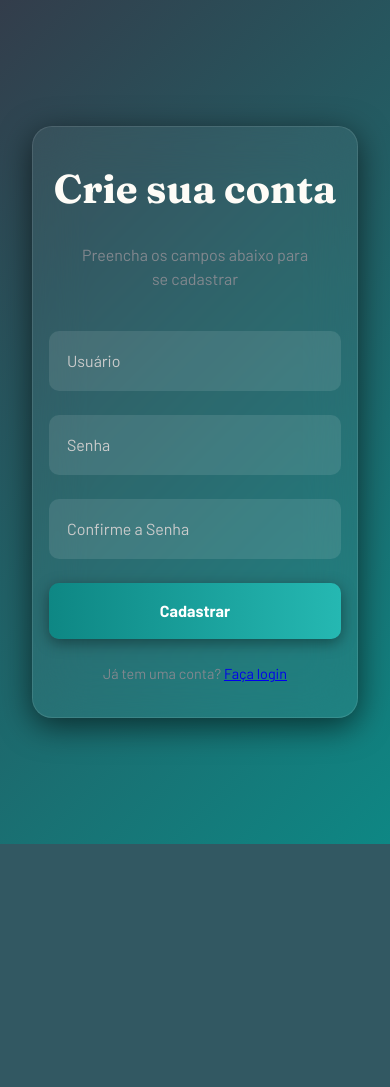
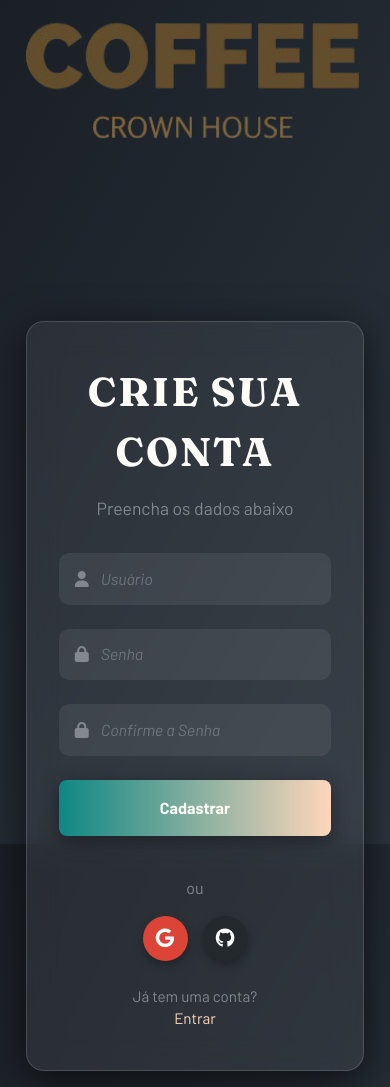
Before and after one commit to viniciusshenri96/-REFACTORATION--Coffeeroasters-subscription-site-, a Django app: page /cadastro/ in a window 390 px wide; the page is wider, and only the part inside the window is pictured. Before the commit the page ends 844 px from the top of that part, so only its background shows below. Run offline with Django 5.2, Linux system fonts and the light colour scheme.

Commit message:
feat: Refatoração das páginas de login e registro com melhoria na UI/UX
Este commit refatora as páginas de login e registro para aprimorar a interface e a experiência do usuário. As mudanças incluem:

Estilização atualizada para os formulários de login e registro usando CSS, melhorando o apelo visual e a responsividade.

Adição de ícones do Font Awesome nos campos de entrada para melhor orientação do usuário.

Implementação de opções de login social (Google, GitHub) para autenticação mais rápida.

Melhoria no layout e estrutura dos templates HTML para melhor legibilidade e manutenção.

Adição de um logo na página de registro.

Limpeza geral do código e melhorias nos comentários em views.py.

```diff
--- a/coffe_app/core/static/css/pages/login/cadastro.css
+++ b/coffe_app/core/static/css/pages/login/cadastro.css
@@ -1,4 +1,7 @@
-/* VARIABLES */
+@import url("https://fonts.googleapis.com/css2?family=Fraunces:ital,opsz,wght@0,9..144,100..900;1,9..144,100..900&display=swap");
+@import url("https://fonts.googleapis.com/css2?family=Barlow:ital,wght@0,100;0,200;0,300;0,400;0,500;0,600;0,700;0,800;0,900;1,100;1,200;1,300;1,400;1,500;1,600;1,700;1,800;1,900&family=Fraunces:ital,opsz,wght@0,9..144,100..900;1,9..144,100..900&display=swap");
+
+/* COLORS */
 :root {
   --color-darkCyan: #0e8784;
   --color-darkGreyBlue: #333d4b;
@@ -6,140 +9,228 @@
   --color-lightCream: #fefcf7;
   --color-grey: #83888f;
 
-  /* COLORS TEXT */
+  /* TEXT */
   --color-primary-text: #fefcf7;
   --color-second-text: #333d4b;
   --color-third-text: #83888f;
 
-  /* BACKGROUND COLOR */
-  --color-bg-primary: #fefcf7;
-  --color-bg-second: #2c343e;
+  --color-bg-register: #1a1f25;
 }
 
+/* RESET BASE */
 body {
-  background: linear-gradient(
-    135deg,
-    var(--color-darkGreyBlue),
-    var(--color-darkCyan)
-  );
+  background: linear-gradient(120deg, #1a1f25, #2c343e);
   font-family: "Barlow", sans-serif;
+  display: flex;
+  align-items: center;
+  justify-content: center;
+  height: 100vh;
+  margin: 0;
+  color: var(--color-primary-text);
+  overflow: hidden;
+}
+
+/* WRAPPER */
+.register-wrapper {
   display: flex;
   justify-content: center;
   align-items: center;
-  height: 100vh;
-  overflow: hidden;
+  width: 90%;
+  max-width: 1000px;
   animation: fadeIn 1s ease;
 }
 
-.cadastro-wrapper {
+/* LOGO */
+.logo-container {
+  flex: 1;
+  display: flex;
+  justify-content: center;
+  align-items: center;
+  padding: 1rem;
+}
+
+.logo {
+  max-width: 500px;
+  transition: transform 0.3s ease;
+}
+
+.logo:hover {
+  transform: scale(1.05);
+}
+
+/* CARD */
+.register-card {
+  background: rgba(255, 255, 255, 0.06);
+  backdrop-filter: blur(16px);
+  border: 1px solid rgba(255, 255, 255, 0.15);
+  border-radius: 18px;
+  padding: 2.5rem 2rem;
+  box-shadow: 0 10px 40px rgba(0, 0, 0, 0.6);
   width: 100%;
   max-width: 400px;
-  padding: 2rem;
 }
 
-.cadastro-card {
-  background: rgba(255, 255, 255, 0.05);
-  backdrop-filter: blur(25px);
-  border: 1px solid rgba(255, 255, 255, 0.1);
-  border-radius: 20px;
-  padding: 3rem 2rem;
-  box-shadow: 0 8px 32px rgba(0, 0, 0, 0.6);
-  display: flex;
-  flex-direction: column;
-  gap: 1.5rem;
-  animation: slideIn 0.8s ease forwards;
+/* TÍTULO */
+.register-card h1 {
+  font-family: "Fraunces", serif;
+  font-size: 2.5rem;
+  text-align: center;
+  color: var(--color-lightCream);
+  margin-bottom: 0.8rem;
+  text-transform: uppercase;
+  letter-spacing: 2px;
 }
 
-.cadastro-card h1 {
-  font-family: "Fraunces", serif;
-  font-size: 2.5rem;
-  color: var(--color-primary-text);
+.register-card .subtitle {
   text-align: center;
+  font-size: 1.1rem;
+  color: var(--color-third-text);
+  margin-bottom: 2rem;
 }
 
-.cadastro-card .subtitle {
-  color: var(--color-third-text);
-  text-align: center;
-  font-size: 1rem;
-  margin-bottom: 1rem;
+/* INPUTS */
+.input-container {
+  display: flex;
+  align-items: center;
+  background: rgba(255, 255, 255, 0.07);
+  border-radius: 10px;
+  padding: 0.8rem 1rem;
+  margin-bottom: 1.5rem;
+  transition: 0.3s ease;
 }
 
-.cadastro-card input {
-  padding: 1rem;
-  border-radius: 10px;
-  border: 2px solid transparent;
-  background-color: rgba(255, 255, 255, 0.1);
-  color: #fff;
-  font-size: 1rem;
-  transition: all 0.3s ease;
+.input-container i {
+  color: var(--color-third-text);
+  margin-right: 10px;
 }
 
-.cadastro-card input:focus {
+.input-container input {
+  border: none;
+  background: transparent;
+  color: var(--color-primary-text);
+  width: 100%;
+  font-size: 1rem;
   outline: none;
-  border-color: var(--color-paleOrange);
-  background-color: rgba(255, 255, 255, 0.2);
 }
 
-.cadastro-card input::placeholder {
-  color: #ccc;
+.input-container input::placeholder {
+  color: var(--color-third-text);
+  opacity: 0.7;
+  font-style: italic;
 }
 
-.cadastro-card button {
-  padding: 1rem;
-  background: linear-gradient(to right, var(--color-darkCyan), #25b8b2);
-  color: #fff;
-  font-size: 1rem;
-  font-weight: var(--fw-bold);
-  border: none;
-  border-radius: 10px;
-  cursor: pointer;
-  transition: all 0.3s ease;
-  box-shadow: 0 4px 15px rgba(0, 0, 0, 0.4);
+.input-container:focus-within {
+  border: 1px solid var(--color-paleOrange);
+  box-shadow: 0 0 8px var(--color-paleOrange);
 }
 
-.cadastro-card button:hover {
-  transform: scale(1.05);
-  box-shadow: 0 6px 25px rgba(0, 0, 0, 0.6);
+/* BOTÃO */
+button {
+  padding: 1rem;
+  background: linear-gradient(
+    to right,
+    var(--color-darkCyan),
+    var(--color-paleOrange)
+  );
+  color: var(--color-lightCream);
+  border: none;
+  font-weight: bold;
+  font-size: 1rem;
+  border-radius: 8px;
+  cursor: pointer;
+  transition: 0.3s ease;
+  width: 100%;
+  margin-bottom: 1.5rem;
+  box-shadow: 0 5px 20px rgba(0, 0, 0, 0.4);
 }
 
-.cadastro-card button:active {
-  transform: scale(0.95);
+button:hover {
+  transform: scale(1.05);
 }
 
-.cadastro-card .extra {
+/* DIVIDER */
+.divider {
+  text-align: center;
+  margin: 1rem 0;
   color: var(--color-third-text);
-  font-size: 0.9rem;
-  text-align: center;
-  cursor: pointer;
-  transition: color 0.3s;
 }
 
-.cadastro-card .extra:hover {
-  color: var(--color-paleOrange);
+/* SOCIAL LOGIN */
+.social-login {
+  display: flex;
+  justify-content: center;
+  gap: 15px;
+  margin-bottom: 1.5rem;
 }
 
+.btn-social {
+  width: 45px;
+  height: 45px;
+  border-radius: 50%;
+  display: flex;
+  align-items: center;
+  justify-content: center;
+  color: #fff;
+  text-decoration: none;
+  font-size: 1.2rem;
+  transition: 0.3s ease;
+  box-shadow: 0 4px 10px rgba(0, 0, 0, 0.3);
+}
+
+.btn-social.google {
+  background-color: #db4437;
+}
+
+.btn-social.github {
+  background-color: #24292e;
+}
+
+.btn-social:hover {
+  transform: scale(1.1);
+}
+
+/* LINKS EXTRAS */
+.extra {
+  text-align: center;
+  font-size: 0.95rem;
+  color: var(--color-third-text);
+}
+
+.extra a {
+  color: var(--color-paleOrange);
+  text-decoration: none;
+}
+
+.extra a:hover {
+  color: var(--color-lightCream);
+  text-decoration: underline;
+}
+
+/* RESPONSIVO */
+@media (max-width: 768px) {
+  .register-wrapper {
+    flex-direction: column;
+    padding: 1rem;
+    width: 95%;
+  }
+
+  .logo-container {
+    margin-bottom: 1rem;
+  }
+
+  .register-card {
+    width: 100%;
+  }
+}
+
+/* ANIMAÇÃO */
 @keyframes fadeIn {
   from {
     opacity: 0;
-  }
-  to {
-    opacity: 1;
-  }
-}
-
-@keyframes slideIn {
-  from {
-    opacity: 0;
-    transform: translateY(40px);
+    transform: translateY(30px);
   }
   to {
     opacity: 1;
     transform: translateY(0);
   }
 }
-
-@media (max-width: 400px) {
-  .cadastro-card {
-    padding: 2rem 1rem;
-  }
-}
--- a/coffe_app/core/templates/pages/login/cadastro.html
+++ b/coffe_app/core/templates/pages/login/cadastro.html
@@ -5,31 +5,65 @@
   <head>
     <meta charset="UTF-8" />
     <meta name="viewport" content="width=device-width, initial-scale=1.0" />
-    <title>Cadastro</title>
-    <link rel="stylesheet" href="{% static 'css/reset/reset.css' %}" />
-    <link rel="stylesheet" href="{% static 'css/pages/login/cadastro.css' %}" />
+    <title>Criar Conta</title>
+    <link rel="stylesheet" href="{% static 'css/reset/reset.css' %}?v=1" />
+    <link
+      rel="stylesheet"
+      href="{% static 'css/pages/login/cadastro.css' %}?v=1"
+    />
+    <link
+      rel="stylesheet"
+      href="https://cdnjs.cloudflare.com/ajax/libs/font-awesome/6.5.0/css/all.min.css"
+    />
   </head>
   <body>
-    <div class="cadastro-wrapper">
-      <form class="cadastro-card" method="POST" action="">
+    <div class="register-wrapper">
+      <div class="logo-container">
+        <img src="{% static 'img/logo.png' %}" alt="Logo" class="logo" />
+      </div>
+
+      <form class="register-card" method="POST">
         {% csrf_token %}
         <h1>Crie sua conta</h1>
-        <p class="subtitle">Preencha os campos abaixo para se cadastrar</p>
+        <p class="subtitle">Preencha os dados abaixo</p>
 
+        <div class="input-container">
+          <i class="fas fa-user"></i>
           <input type="text" name="username" placeholder="Usuário" required />
+        </div>
+
+        <div class="input-container">
+          <i class="fas fa-lock"></i>
           <input type="password" name="password" placeholder="Senha" required />
+        </div>
+
+        <div class="input-container">
+          <i class="fas fa-lock"></i>
           <input
             type="password"
             name="confirm_password"
             placeholder="Confirme a Senha"
             required
           />
+        </div>
 
         <button type="submit">Cadastrar</button>
 
-        <p class="extra">
-          Já tem uma conta? <a href="{% url 'login' %}">Faça login</a>
-        </p>
+        <div class="divider">ou</div>
+
+        <div class="social-login">
+          <a href="#" class="btn-social google" title="Google">
+            <i class="fab fa-google"></i>
+          </a>
+          <a href="#" class="btn-social github" title="GitHub">
+            <i class="fab fa-github"></i>
+          </a>
+        </div>
+
+        <div class="extra">
+          <p>Já tem uma conta?</p>
+          <a href="{% url 'login' %}">Entrar</a>
+        </div>
       </form>
     </div>
   </body>
--- a/coffe_app/core/views.py
+++ b/coffe_app/core/views.py
@@ -3,7 +3,8 @@ from django.contrib import messages
 from django.contrib.auth.hashers import make_password, check_password
 from .models import usuario
 
-### LOGIN ###
+
+# === LOGIN ===
 def login_view(request):
     if request.method == 'POST':
         username = request.POST.get('username')
@@ -22,7 +23,7 @@ def login_view(request):
     return render(request, 'pages/login/login.html')
 
 
-### CADASTRO ###
+# === CADASTRO ===
 def cadastro_view(request):
     if request.method == 'POST':
         username = request.POST.get('username')
```
Also changed, not shown: coffe_app/core/static/css/pages/login/login.css (+96 -84 lines), coffe_app/core/templates/pages/login/login.html (+28 -7 lines). Lines whose indentation alone changed are shown as unchanged.
